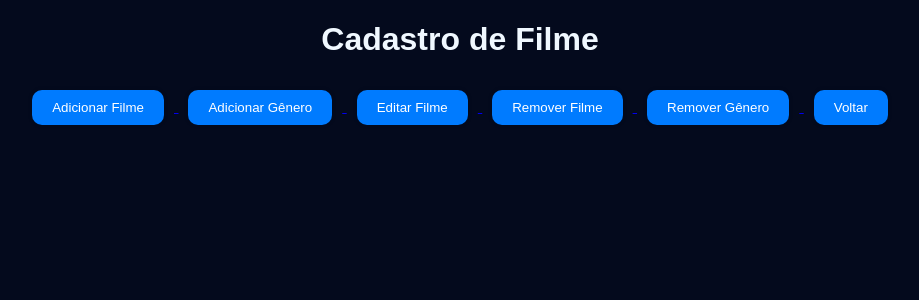
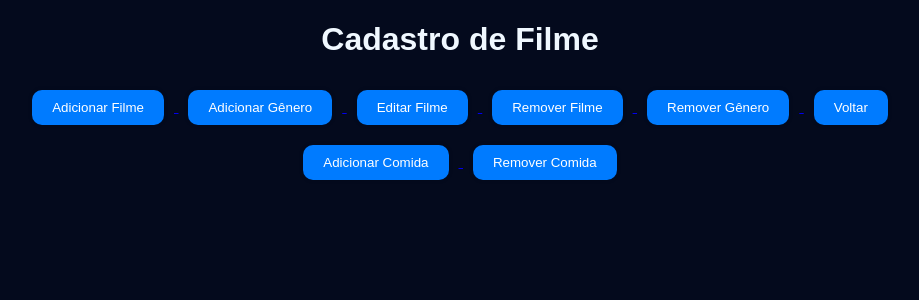
Before and after one commit to julsales/cinema-fds, a Django app: page /pagina_adm/ in a window 1280 px wide. Shown: the part 55-355 px from the top of the page, without its empty margins (180-1099 px from the left). Run offline with Django 5.2, Linux system fonts and the light colour scheme; parts of the project's set-up code (start-up, migrations or seed data) failed here and were passed over.

Commit message:
atualização

```diff
--- a/CineFds/home/templates/pagina_adm.html
+++ b/CineFds/home/templates/pagina_adm.html
@@ -72,6 +72,13 @@
         <a href="{% url 'home' %}">
           <button>Voltar</button>
         </a>
+        <br>
+        <a href="{% url 'adicionar_comida' %}">
+          <button>Adicionar Comida</button>
+        </a>
+        <a href="{% url 'remover_comida' %}">
+          <button>Remover Comida</button>
+        </a>
       </div>
     </div>
   </div>
--- a/CineFds/home/urls.py
+++ b/CineFds/home/urls.py
@@ -29,6 +29,8 @@ urlpatterns = [
     path('pag_fim/', views.pag_fim, name='pag_fim'),
     path('delete_movie_by_name/', views.delete_movie_by_name, name='delete_movie_by_name'),
     path('usuario/', views.usuario, name='usuario'),
+    path('adicionar_comida/', views.adicionar_comida, name='adicionar_comida'),
+    path('remover_comida/', views.remover_comida, name='remover_comida'),
 ]
 if settings.DEBUG:
     urlpatterns += static(settings.MEDIA_URL, document_root = settings.MEDIA_ROOT)
--- a/CineFds/home/views.py
+++ b/CineFds/home/views.py
@@ -261,3 +261,10 @@ def usuario(request):
         return redirect('home')
 
     return render(request, 'usuario.html', {'user': request.user})
+
+
+def adicionar_comida(request):
+    return render(request, 'adicionar_comida.html')
+
+def remover_comida(request):
+    return render(request, 'remover_comida.html')
```
Also changed, not shown: CineFds/db.sqlite3, CineFds/home/templates/adicionar_comida.html (added), CineFds/home/templates/remover_comida.html (added).
